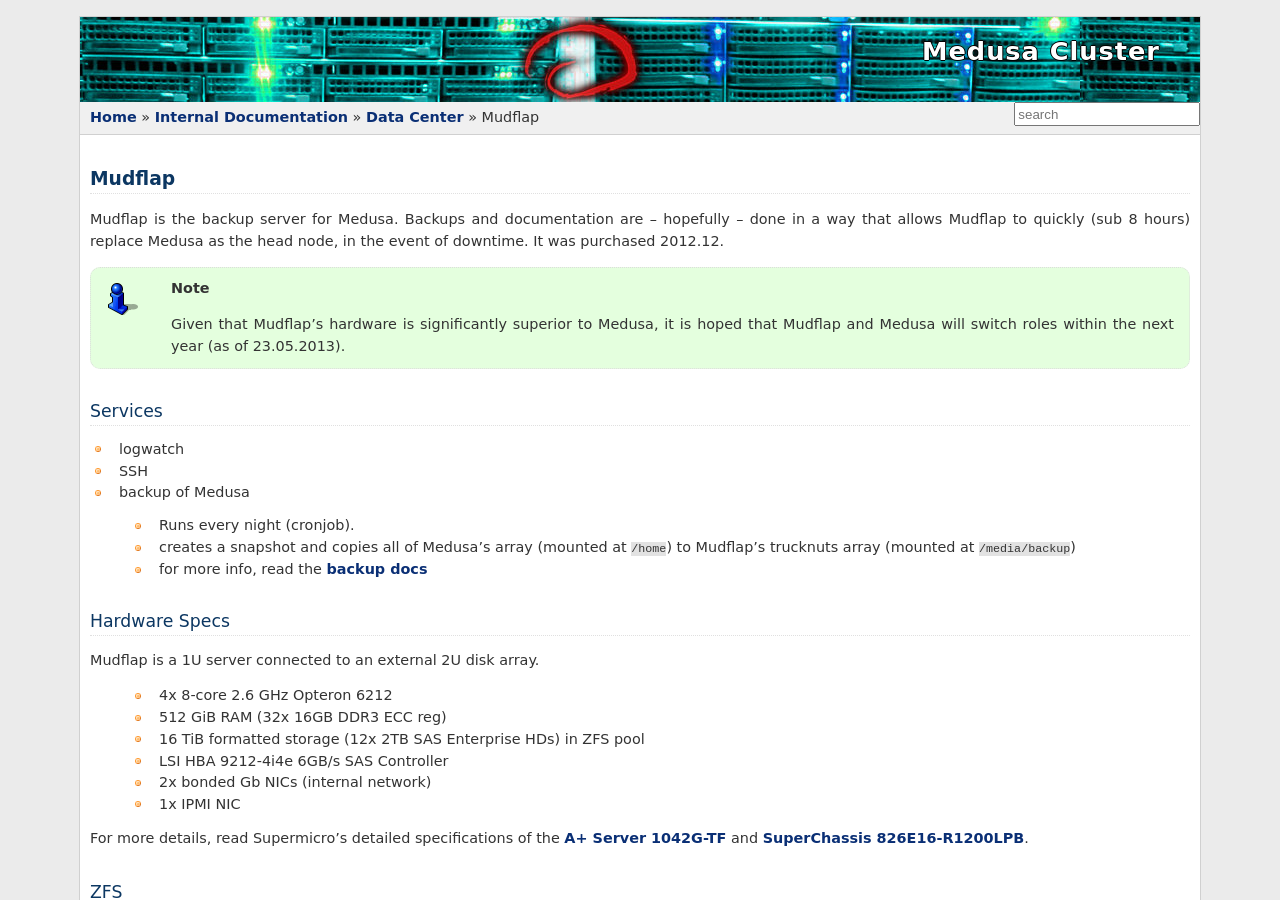
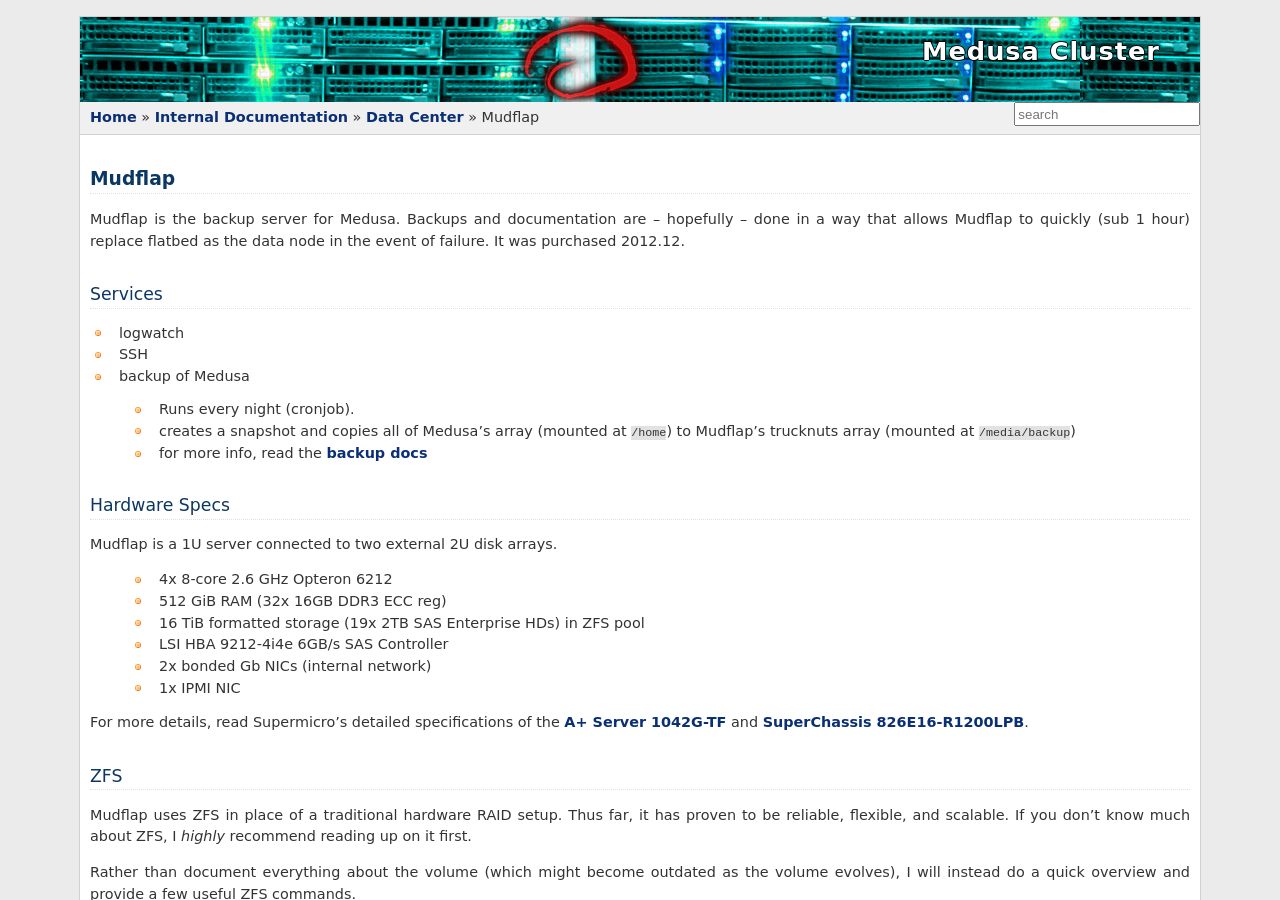
Before and after one commit to psychoinformatics-de/ipsy-docs, a Sphinx documentation site: the page built from source/internal/data_center/mudflap.rst, in a window 1280 px wide and 900 px high. Built offline with Sphinx 7.4.7, drawn with Linux system fonts in a browser that asks for light colours; formulas are drawn with MathJax 3.

Commit message:
Small mudflap updates. More will come with mudflap overhaul

```diff
--- a/source/internal/data_center/mudflap.rst
+++ b/source/internal/data_center/mudflap.rst
@@ -5,12 +5,9 @@
 Mudflap
 *******
 Mudflap is the backup server for Medusa. Backups and documentation are
--- hopefully -- done in a way that allows Mudflap to quickly (sub 8 hours)
-replace Medusa as the head node, in the event of downtime. It was purchased
+-- hopefully -- done in a way that allows Mudflap to quickly (sub 1 hour)
+replace flatbed as the data node in the event of failure. It was purchased
 2012.12.
-
-.. note:: Given that Mudflap's hardware is significantly superior to Medusa, it is hoped
-          that Mudflap and Medusa will switch roles within the next year (as of 23.05.2013).
 
 Services
 ========
@@ -26,11 +23,11 @@ Services
 
 Hardware Specs
 ==============
-Mudflap is a 1U server connected to an external 2U disk array.
+Mudflap is a 1U server connected to two external 2U disk arrays.
 
  * 4x 8-core 2.6 GHz Opteron 6212
  * 512 GiB RAM (32x 16GB DDR3 ECC reg)
- * 16 TiB formatted storage (12x 2TB SAS Enterprise HDs) in ZFS pool
+ * 16 TiB formatted storage (19x 2TB SAS Enterprise HDs) in ZFS pool
  * LSI HBA 9212-4i4e 6GB/s SAS Controller
  * 2x bonded Gb NICs (internal network)
  * 1x IPMI NIC
```
